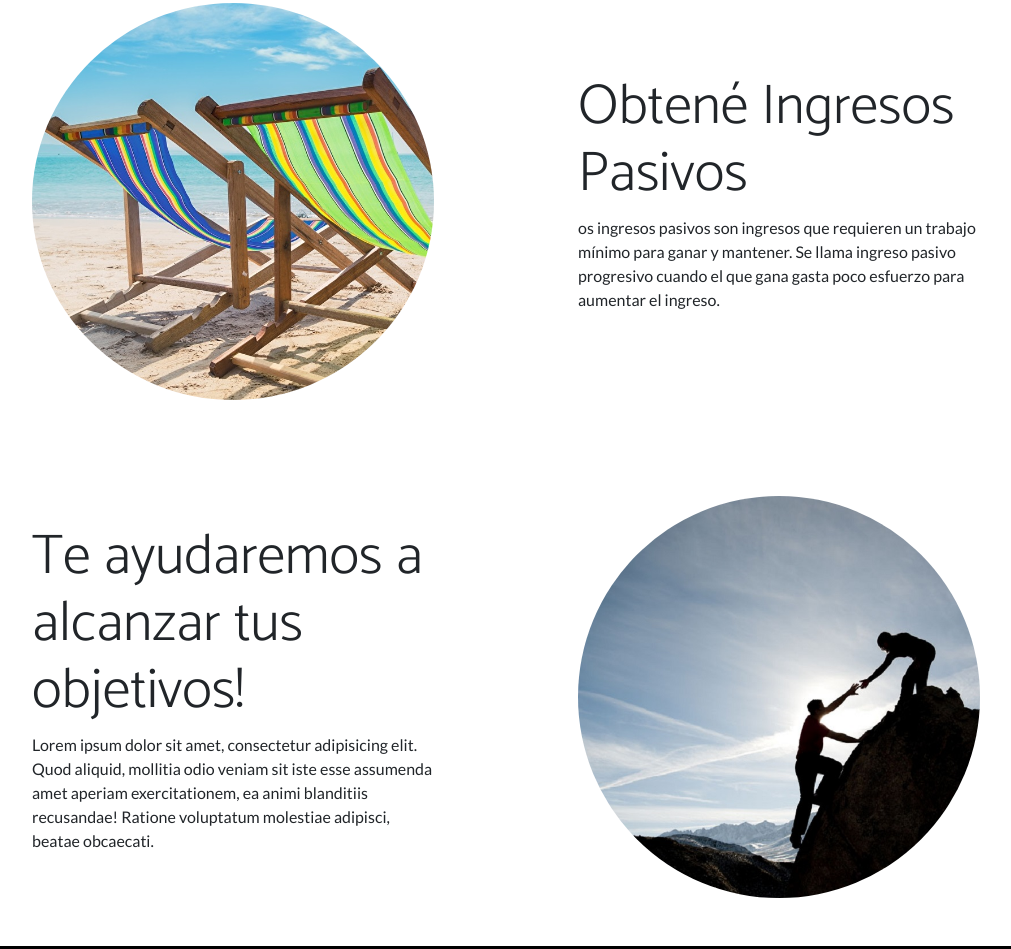
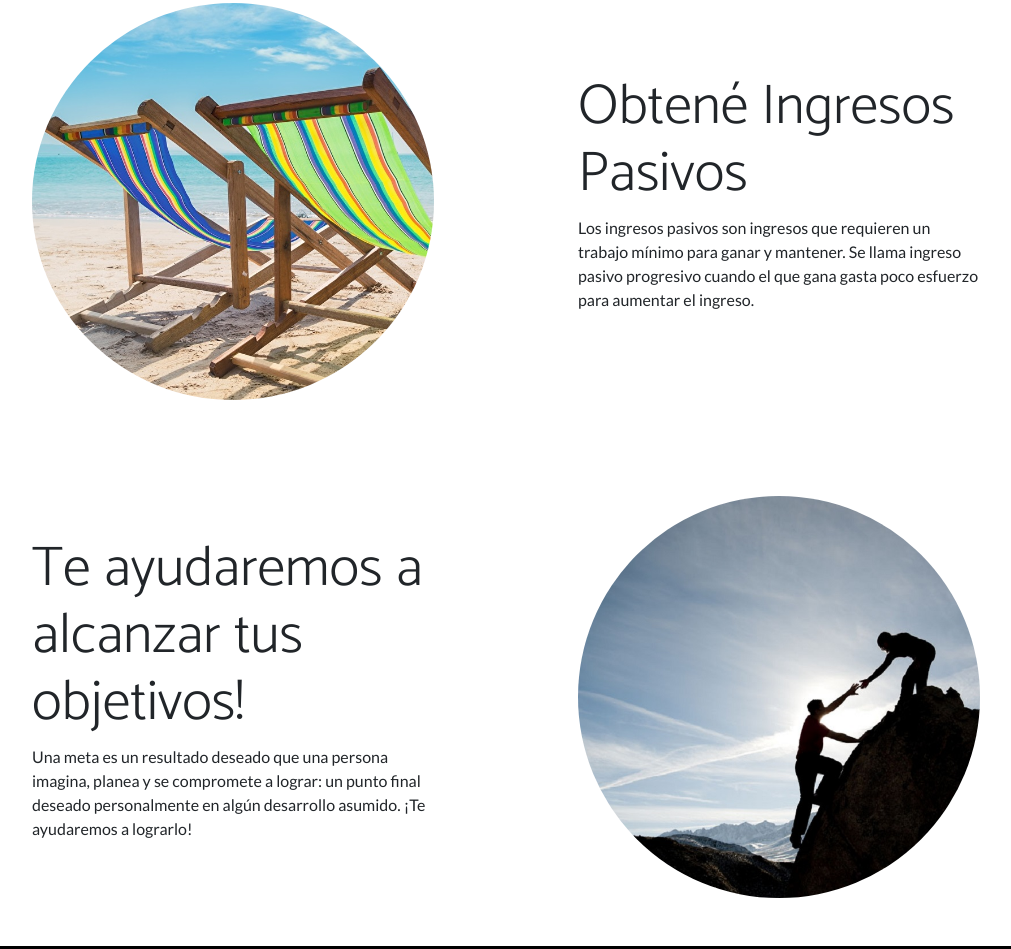
Before and after one commit to brakdag/accionesfavoritas, a plain HTML site: page index.html in a window 1280 px wide. Shown: the part 1230-2179 px from the top of the page, without its empty margins (134-1145 px from the left). Drawn offline with nearby package versions, Linux system fonts and the light colour scheme.

Commit message:
terminada

```diff
--- a/index.html
+++ b/index.html
@@ -23,8 +23,8 @@
                 <button class="navbar-toggler" type="button" data-bs-toggle="collapse" data-bs-target="#navbarResponsive" aria-controls="navbarResponsive" aria-expanded="false" aria-label="Toggle navigation"><span class="navbar-toggler-icon"></span></button>
                 <div class="collapse navbar-collapse" id="navbarResponsive">
                     <ul class="navbar-nav ms-auto">
-                        <li class="nav-item"><a class="nav-link" href="#!">Lawimet</a></li>
-                        <li class="nav-item"><a class="nav-link" href="#!">Panel Dolar</a></li>
+                        <li class="nav-item"><a class="nav-link" href="https://www.lawimet.com.ar">Lawimet</a></li>
+                        <li class="nav-item"><a class="nav-link" href="https://www.paneldolar.com.ar">Panel Dolar</a></li>
                     </ul>
                 </div>
             </div>
@@ -69,7 +69,7 @@
                     <div class="col-lg-6">
                         <div class="p-5">
                             <h2 class="display-4">Obtené Ingresos Pasivos</h2>
-                            <p>os ingresos pasivos son ingresos que requieren un trabajo mínimo para ganar y mantener. Se llama ingreso pasivo progresivo cuando el que gana gasta poco esfuerzo para aumentar el ingreso.</p>
+                            <p>Los ingresos pasivos son ingresos que requieren un trabajo mínimo para ganar y mantener. Se llama ingreso pasivo progresivo cuando el que gana gasta poco esfuerzo para aumentar el ingreso.</p>
                         </div>
                     </div>
                 </div>
@@ -85,7 +85,9 @@
                     <div class="col-lg-6 order-lg-1">
                         <div class="p-5">
                             <h2 class="display-4">Te ayudaremos a alcanzar tus objetivos!</h2>
-                            <p>Lorem ipsum dolor sit amet, consectetur adipisicing elit. Quod aliquid, mollitia odio veniam sit iste esse assumenda amet aperiam exercitationem, ea animi blanditiis recusandae! Ratione voluptatum molestiae adipisci, beatae obcaecati.</p>
+                            <p>Una meta es un resultado deseado que una persona imagina, planea y se
+                              compromete a lograr: un punto final deseado personalmente en algún
+                               desarrollo asumido.  ¡Te ayudaremos a lograrlo!</p>
                         </div>
                     </div>
                 </div>
```
